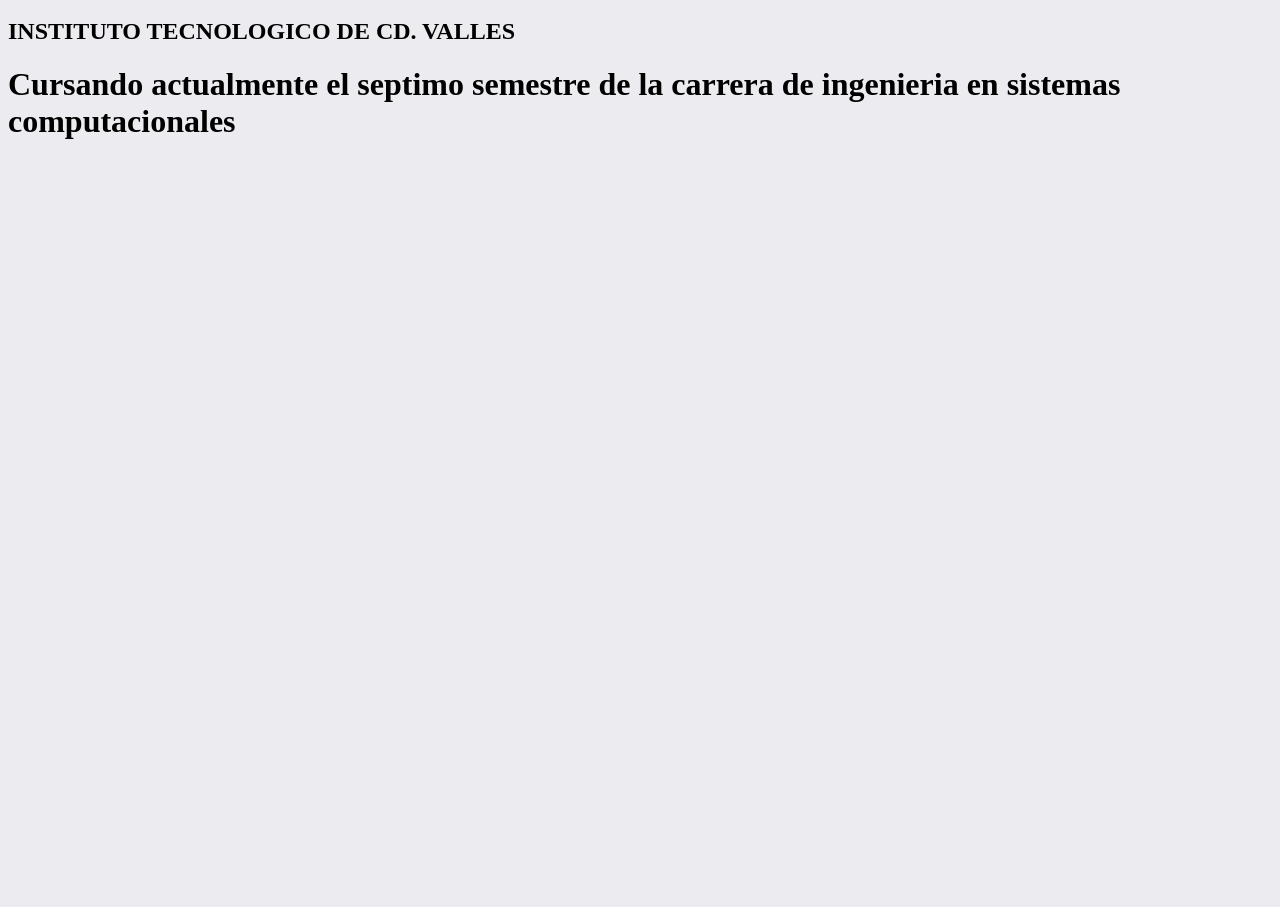
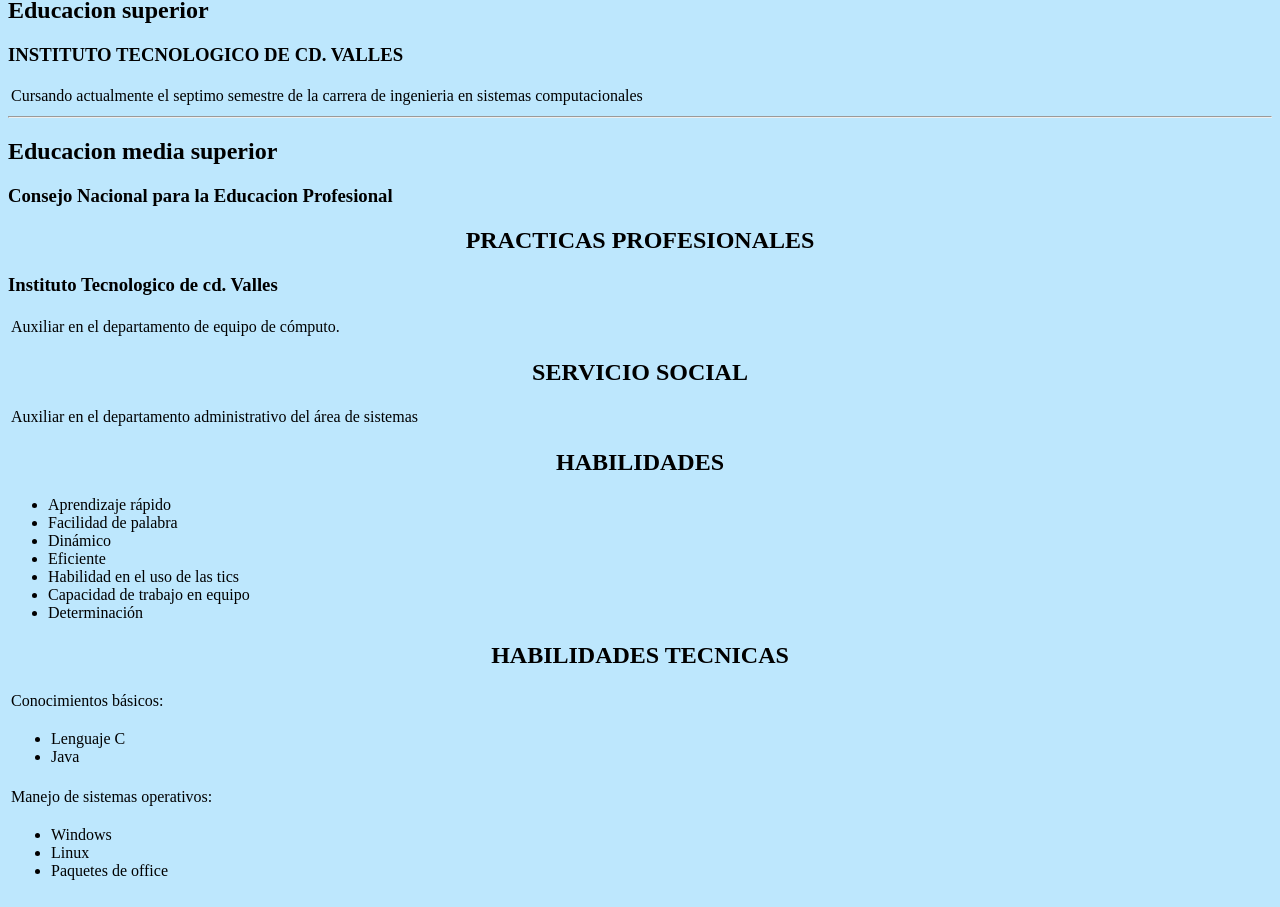
Before and after one commit to motitha/motitha.github.io, a plain HTML site: page practica2.html in a window 1280 px wide. Shown: the part 408-1315 px from the top of the page. Before the commit the page ends 800 px from the top, so only its background shows below. Drawn offline with Linux system fonts and the light colour scheme.

Commit message:
Add files via upload

```diff
--- a/practica2.html
+++ b/practica2.html
@@ -3,12 +3,13 @@
 <head>
 	<title>CURRICULUM</title>
 </head>
-<body bgcolor="#ECEBEF">
+<body bgcolor="#BDE7FD">
 	<h1 style="text-align: center;">Curriculum</h1>
-	<h1>Guadalupe Monserrath Molina Santos</h1>
-	<table  border="2" >
+	<h2>Guadalupe Monserrath Molina Santos</h2>
+	<table  border="2" style="margin: 0 auto">
 		<tr>
 			<td bgcolor=#BAB6D3 ">Datos Personales</td>
+			<td rowspan="8" > <img src="perfil.jpg" width="150" height="180"></td>
 		</tr>
 		<tr>
 			<td>04 diciembre de 1996</td>
@@ -28,12 +29,71 @@
 		<tr>
 			<td>Celular:(481)1165406</td>
 		</tr>
+		<tr>
+			<td>15690204@tecvalles.mx</td>
+		</tr>
 	</table>
-<h2 style="text-align: center;" >Formacion academica</h2>
+<h1 style="text-align: center;" >Formacion academica</h1>
 <h2><strong>Educacion superior</strong></h2>
-<h2><strong>INSTITUTO TECNOLOGICO DE CD. VALLES </strong></h2>
-<h1>Cursando actualmente el septimo semestre de la carrera de ingenieria en sistemas computacionales</h1>
-
-<h2></h2>
+<h3><strong>INSTITUTO TECNOLOGICO DE CD. VALLES </strong></h3>
+	<table>
+		<tr>
+			<td>Cursando actualmente el septimo semestre de la carrera de ingenieria en sistemas computacionales</td>
+		</tr>
+	</table>
+	<hr>
+<h2><strong>Educacion media superior</strong></h2>
+<h3><strong>Consejo Nacional para la Educacion Profesional </strong></h2>
+<h2 style="text-align: center;">PRACTICAS PROFESIONALES</h2>
+<h3>Instituto Tecnologico de cd. Valles </h3>
+<table>
+		<tr>
+			<td>Auxiliar en el departamento de equipo de cómputo.</td>
+		</tr>
+	</table>
+<h2 style="text-align: center;">SERVICIO SOCIAL</h2>
+<table>
+		<tr>
+			<td>Auxiliar en el departamento administrativo del área de sistemas</td>
+		</tr>
+	</table>
+<h2 style="text-align: center;">HABILIDADES</h2>
+<ul>
+	<li>Aprendizaje rápido</li>
+	<li>Facilidad de palabra</li>
+	<li>Dinámico</li>
+	<li>Eficiente</li>
+	<li>Habilidad en el uso de las tics</li>
+	<li>Capacidad de trabajo en equipo</li>
+	<li>Determinaci&oacute;n</li>
+</ul>
+<h2 style="text-align: center;">HABILIDADES TECNICAS</h2>
+<table>
+	<tr>
+		<td>Conocimientos b&aacute;sicos:</td>
+	</tr>
+	<tr>
+		<td>
+			<ul>
+				<li>Lenguaje C</li>
+				<li>Java</li>
+			</ul>
+		</td>
+	</tr>
+<table>
+	<tr>
+		<td>Manejo de sistemas operativos:</td>
+	</tr>
+	<tr>
+		<td>
+			<ul>
+				<li>Windows</li>
+				<li>Linux</li>
+				<li>Paquetes de office</li>
+			</ul>
+		</td>
+	</tr>
+</table>
+</table>
 </body>
 </html>
```
